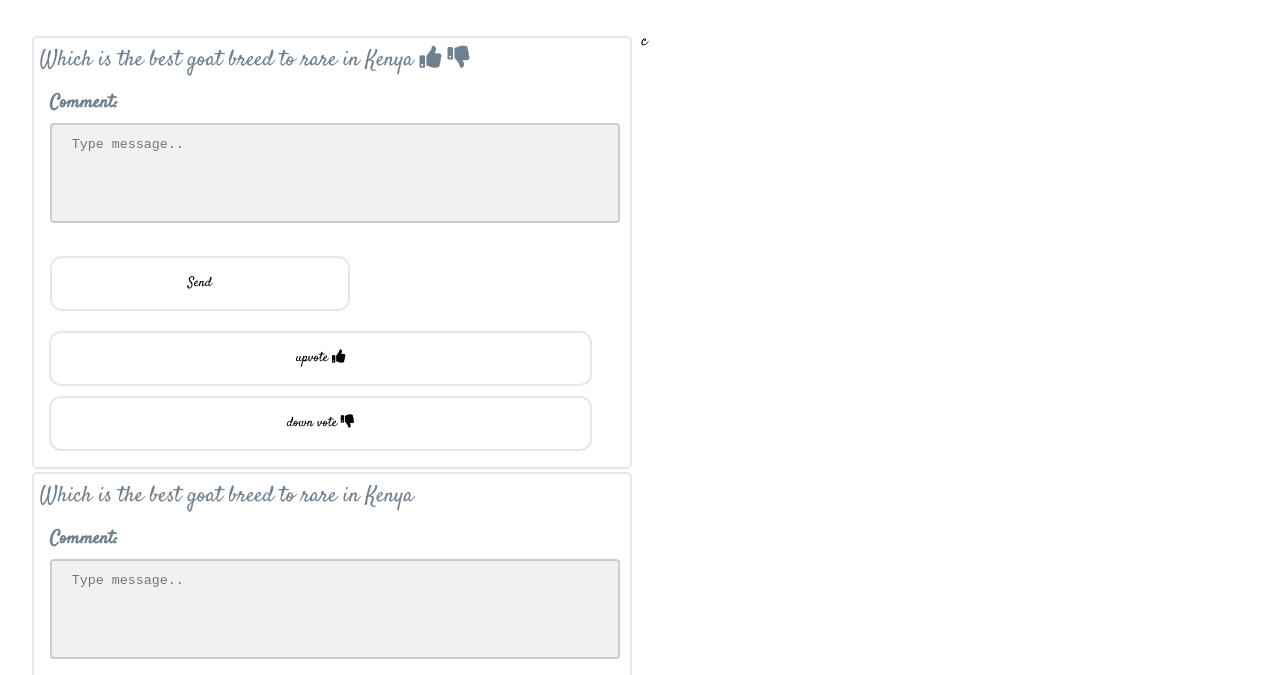
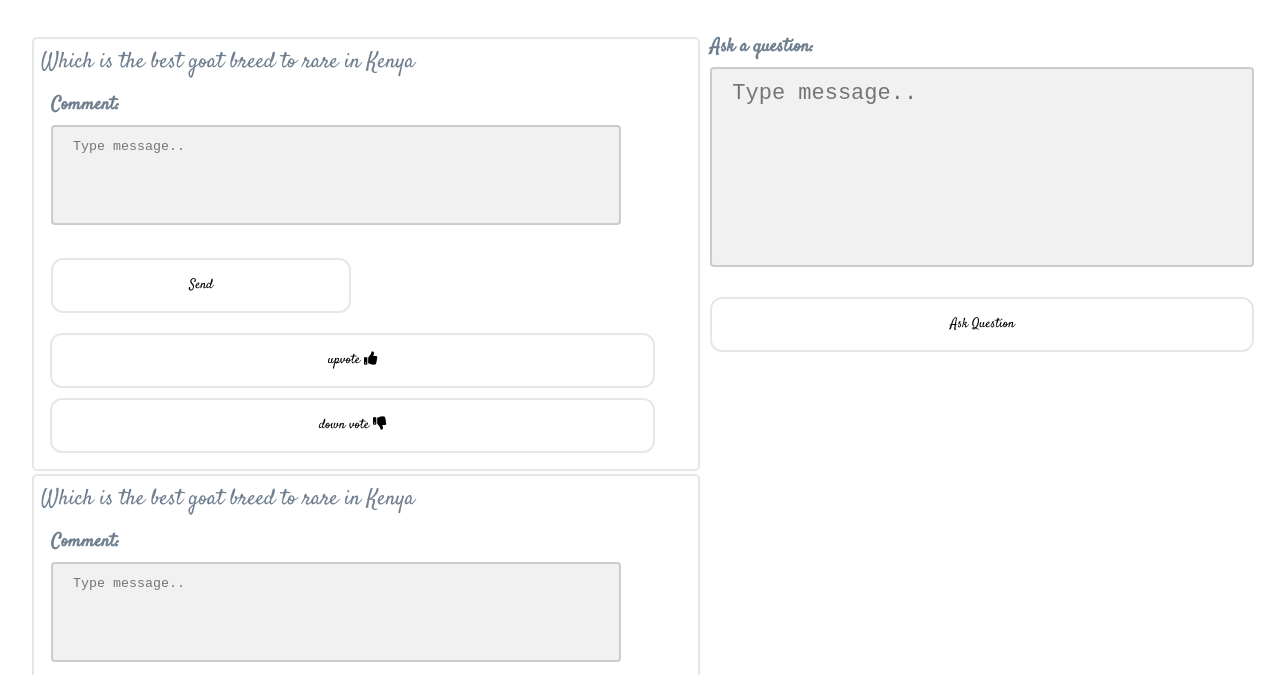
Before and after one commit to vmuthabuku/Questioner, a plain HTML site: page UI/Pages/Questions.html in a window 1280 px wide. Shown: the part 125-800 px from the top of the page. Drawn offline with Linux system fonts and the light colour scheme; files that its build step writes are made by us from their sources.

Commit message:
[ft #163007994] A user can ask a question

```diff
--- a/UI/Pages/Questions.html
+++ b/UI/Pages/Questions.html
@@ -23,7 +23,7 @@
         <div class="Q-grid">
             <div class="ask">
                 <div class="question">Which is the best goat breed to rare in Kenya
-                    <i class="fa fa-thumbs-up"></i> <i class="fa fa-thumbs-down"></i>
+
                     <div class="chat-popup" id="myForm">
                         <form action="/action_page.php" class="form-container">
 
@@ -52,7 +52,7 @@
 
                 </div>
                 <div class="question">Which is the best goat breed to rare in Kenya
-                    <i class="fa fa-thumbs-up"></i> <i class="fa fa-thumbs-down"></i>
+
                     <div class="chat-popup" id="myForm">
                         <form action="/action_page.php" class="form-container">
 
@@ -67,7 +67,7 @@
 
                 </div>
                 <div class="question">Which is the best goat breed to rare in Kenya
-                    <i class="fa fa-thumbs-up"></i> <i class="fa fa-thumbs-down"></i>
+
                     <div class="chat-popup" id="myForm">
                         <form action="/action_page.php" class="form-container">
 
@@ -81,7 +81,6 @@
                     </div>
                 </div>
                 <div class="question">Which is the best goat breed to rare in Kenya
-                    <i class="fa fa-thumbs-up"></i> <i class="fa fa-thumbs-down"></i>
                     <div class="chat-popup" id="myForm">
                         <form action="/action_page.php" class="form-container">
 
@@ -95,10 +94,22 @@
                     </div>
                 </div>
             </div>
-            <div>c</div>
+            <div>
+                <div class="chat-popup" id="myForm">
+                    <form action="/action_page.php" class="form-contain">
+
+                        <label for="msg"><b><small>Ask a question:</small></b></label>
+                        <textarea placeholder="Type message.." name="msg" required></textarea>
+
+                        <button type="submit" class="btnn">Ask Question</button>
+                    </form>
+
+                </div>
+            </div>
+            <div class="footeer">
+                <p><i><strong>Questioner</strong></i></p>
+            </div>
         </div>
-        <div class="footer">
-            <p>copyright <i><strong>Questioner</strong></i> 2018.</p>
-        </div>
-    </div>
 </body>
+
+</html>
--- a/UI/Static/main.css
+++ b/UI/Static/main.css
@@ -287,3 +287,41 @@ body {
     margin-left: 9px;
     margin-right: 1px;
 }
+
+.form-contain textarea {
+    width: 100%;
+    margin: 5px 0 22px 0;
+    border: none;
+    padding: 12px 20px;
+    box-sizing: border-box;
+    border: 2px solid #ccc;
+    border-radius: 4px;
+    background: #f1f1f1;
+    resize: none;
+    height: 200px;
+    font-size: 22px;
+}
+
+.btnn {
+    background-color: white;
+    padding: 16px 20px;
+    border-radius: 12px;
+    cursor: pointer;
+    width: 100%;
+    margin-bottom: 10px;
+    color: black;
+    border: 2px solid #e7e7e7;
+    font-family: 'Satisfy', cursive;
+}
+
+.form-contain label {
+    font-size: 22px;
+    color: slategray;
+}
+
+.footeer {
+    font-family: 'Satisfy', cursive;
+    font-size: 22px;
+    color: lightslategray;
+    padding-left: 594px;
+}
```
